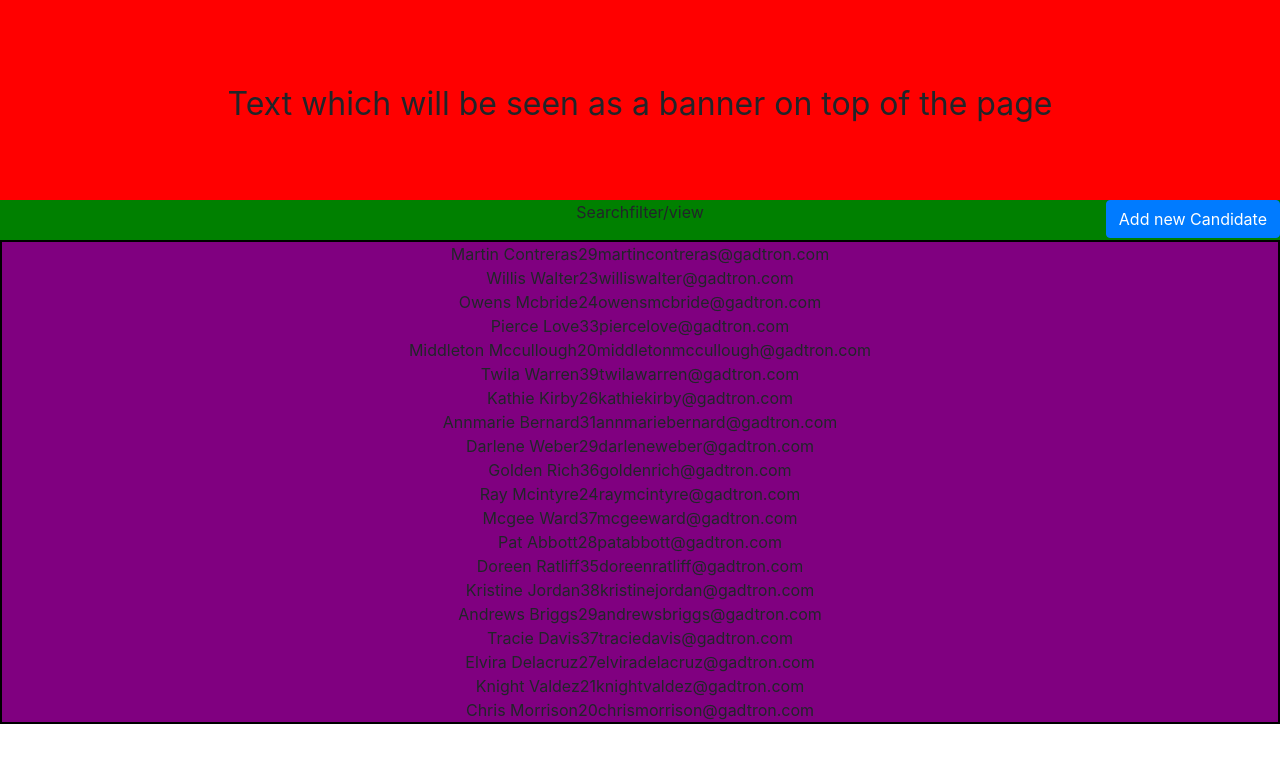
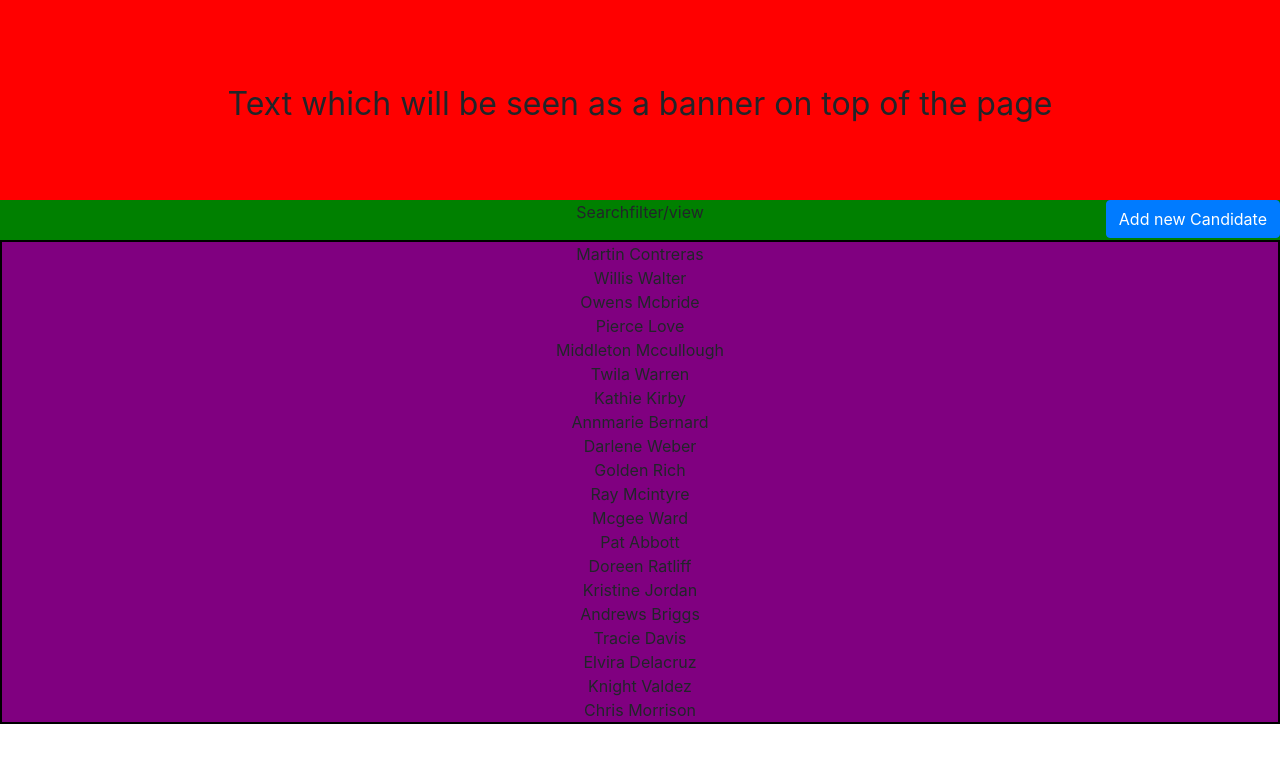
Before and after one commit to snablis/DigitalentRecruit, a React (Create React App) app: page / in a window 1280 px wide. Shown: the top 762 px of the page. Built offline with nearby package versions, Linux system fonts and the light colour scheme.

Commit message:
click handler for new user

```diff
--- a/src/components/Candidates/Candidate/Candidate.js
+++ b/src/components/Candidates/Candidate/Candidate.js
@@ -2,14 +2,15 @@ import React from 'react';
 import classes from './Candidate.module.css';
 
 const candidate = (props) => (
-        <div className={classes.candidate}>
+        <div className={classes.candidate} onClick={props.click}>
             {/* <p>map all individual canditates based on the content of the database / mockdata</p> */}
             {props.name}
-            {props.age}
+            {/* {props.age}
             {props.email}
             {props.address}
             {props.phone}
-            {props.stage}
+            {props.stage} */}
+            {/* {console.log(props)} */}
         </div>
 )
 
--- a/src/components/Candidates/Candidates.js
+++ b/src/components/Candidates/Candidates.js
@@ -3,22 +3,39 @@ import classes from './Candidates.module.css';
 import CandidatesContainer from './CanditatesContainer/CandidatesContainer'
 import Candidate from './Candidate/Candidate'
 
-const candidates = (props) => (
+
+class candidates extends React.Component {
+
+    state = {
+        showUserInfo: false
+    }
+
+    toggleUser(user) {
+        this.setState({ showUserInfo: true });
+        console.log(user)
+    }
+
+    render() {
+        return (
             <CandidatesContainer>
                 <div className={classes.Candidates}>
-            {/* <p>map all individual canditates based on the content of the database / mockdata</p> */}
-            {/* {console.log(props.data.User.length)} */}
-            {props.data.map((user) =>
+                    {/* {console.log(props.data)} */}
+                    {this.props.data.map((user) =>
                         <Candidate
                             key={user.phone}
                             name={user.name}
                             age={user.age}
                             email={user.email}
-                    adress={user.adress}
+                            address={user.address}
+                            stage={user.stage}
+                            phone={user.phone}
+                            click={() => this.toggleUser(user)}
                         />
                     )}
                 </div>
             </CandidatesContainer>
         )
+    }
+}
 
 export default candidates
--- a/src/containers/NewCandidateForm/NewCandidateForm.js
+++ b/src/containers/NewCandidateForm/NewCandidateForm.js
@@ -10,7 +10,7 @@ class newCandidate extends React.Component {
             email: 'email',
             adress: 'adress',
             phone: 'phone',
-            step: 'Kontakt'
+            stage: 'Kontakt'
         };
 
         this.handleChange = this.handleChange.bind(this);
@@ -27,9 +27,9 @@ class newCandidate extends React.Component {
             name: this.state.name,
             age: this.state.age,
             email: this.state.email,
-            adress: this.state.adress,
+            address: this.state.adress,
             phone: this.state.phone,
-            step: this.state.step
+            stage: this.state.stage
         }
 
         this.props.updateForm(essay)
@@ -52,7 +52,7 @@ class newCandidate extends React.Component {
           <input type="adress" name={'adress'} onChange={this.handleChange} />
                         phone:
           <input type="number" name={'phone'} onChange={this.handleChange} />
-                        <select name={'step'} onChange={this.handleChange}>
+                        <select name={'stage'} onChange={this.handleChange}>
                             <option defaultValue="Kontakt">Kontakt</option>
                             <option value="Dialog">Dialog</option>
                             <option value="Intervju">Intervju</option>
```
Lines whose indentation alone changed are shown as unchanged.
